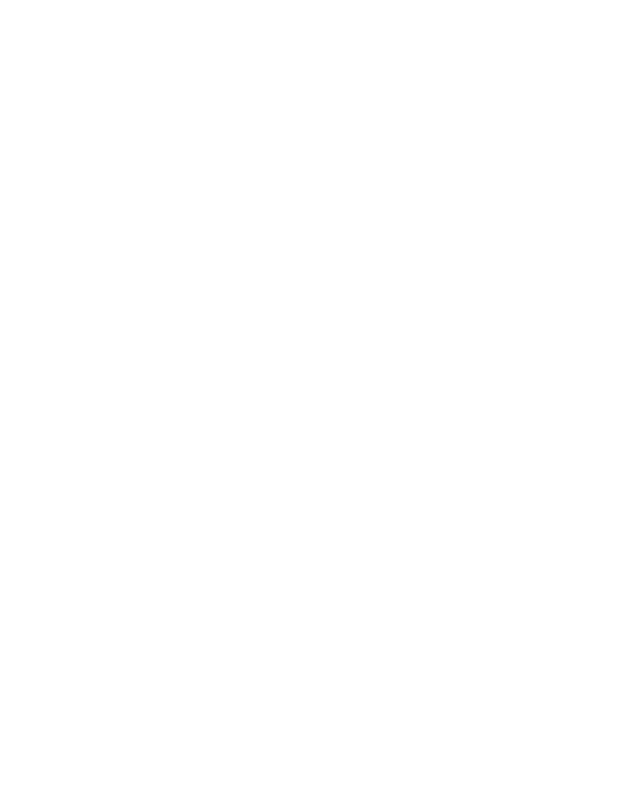
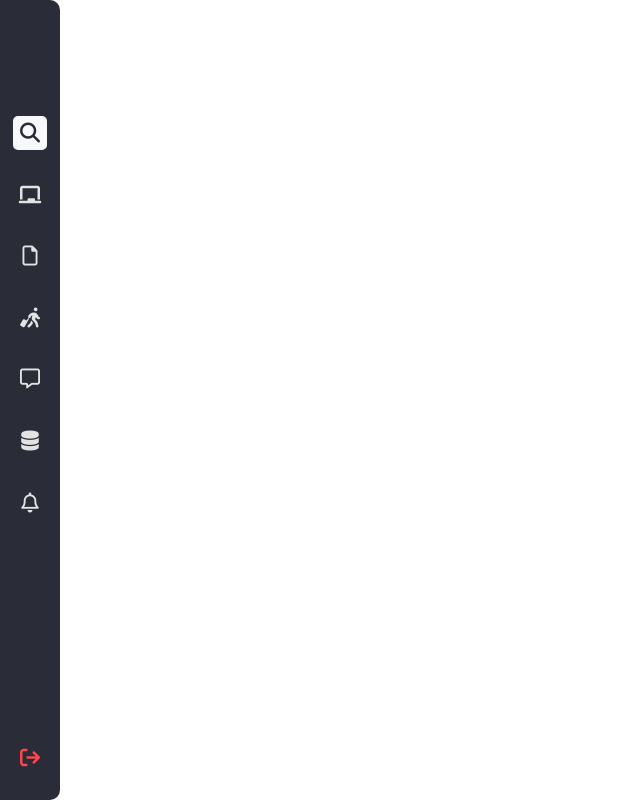
Before and after one commit to Pavan-loop/Learning-front-end, a plain HTML site: page Javascript/10-class-manupulation.html in a window 1280 px wide. Shown: the whole page, without its empty margins (0-640 px from the left). Drawn offline with Linux system fonts and the light colour scheme.

Commit message:
added icons

```diff
--- a/Javascript/10-class-manupulation.html
+++ b/Javascript/10-class-manupulation.html
@@ -3,9 +3,116 @@
 <head>
   <meta charset="UTF-8">
   <meta name="viewport" content="width=device-width, initial-scale=1.0">
+  <link rel="stylesheet" href="https://cdnjs.cloudflare.com/ajax/libs/font-awesome/6.5.1/css/all.min.css" integrity="sha512-DTOQO9RWCH3ppGqcWaEA1BIZOC6xxalwEsw9c2QQeAIftl+Vegovlnee1c9QX4TctnWMn13TZye+giMm8e2LwA==" crossorigin="anonymous" referrerpolicy="no-referrer" />
+  <link rel="stylesheet" href="https://cdnjs.cloudflare.com/ajax/libs/font-awesome/6.5.1/css/v5-font-face.min.css" integrity="sha512-DG+gORwHSOHlIRwrUl2peOlG9vcxDg8qnbI1WkCfttaERikRSgrRoDeDa1PK4uZD24IJwAeKb6TuQk+/15b66A==" crossorigin="anonymous" referrerpolicy="no-referrer" />
+  <link rel="stylesheet" href="https://fontawesome.com/icons/house?f=classic&s=regular">
   <title>Document</title>
+  <style>
+    body{
+      margin: 0;
+      padding: 0;
+      display: grid;
+      grid-template-columns: 60px 1fr;
+    }
+    .sidebar{
+      border-radius: 0 10px 10px 0;
+      background-color: #2A2D37;
+      display: grid;
+      grid-template-rows: 1fr 1.5fr 1.5fr 1.5fr 1.5fr 1.5fr 1.5fr 1.5fr 1.5fr 1.5fr 5fr;
+      cursor: pointer;
+    }
+    .logo,
+    .profile,
+    .sep,
+    .search,
+    .dashboard,
+    .product,
+    .client,
+    .message,
+    .database,
+    .notification,
+    .settings,
+    .logout{
+      color: rgb(227, 227, 227);
+      display: flex;
+      justify-content: center;
+      align-items: center;
+      font-size: 20px;
+    }
+    .hehe{
+      background-color: #F6F8FA;
+      color: #2A2D37;
+      font-weight: 100;
+      padding: 7px;
+      display: flex;
+      justify-content: center;
+      align-items: center;
+      border-radius: 5px;
+    }
+    .logoutelement{
+      position: fixed;
+      bottom: 0;
+      margin-bottom: 30px;
+      color: #fb474d;
+    }
+
+  </style>
 </head>
 <body>
+  <div class="sidebar">
+    <div class="logo"></div>
+    <div class="profile"></div>
+    <div class="search">
+      <div class="hehe">
+        <i class="fa-solid fa-magnifying-glass"></i>
+      </div>
+    </div>
+    <div class="dashboard">
+      <i class="fa-solid fa-chalkboard"></i>
+    </div>
+    <div class="product">
+      <i class="fa-regular fa-file"></i>
+    </div>
+    <div class="client">
+      <i class="fa-solid fa-person-walking-luggage"></i>
+    </div>
+    <div class="message">
+      <i class="fa-regular fa-message"></i>
+    </div>
+    <div class="database">
+      <i class="fa-solid fa-database"></i>
+    </div>
+    <div class="notification">
+      <i class="fa-regular fa-bell"></i>
+    </div>
+    <div class="settings"></div>
+    <div class="logout">
+      <div class="logoutelement">
+        <i class="fa-solid fa-arrow-right-from-bracket"></i>
+      </div>
+    </div>
+  </div>
+</body>
+<script>
+  var sidebar = document.querySelector('.sidebar');
+  var sidebarHeight = window.innerHeight;
+  console.log(sidebarHeight);
+  sidebar.style.height = sidebarHeight+'px';
 
-</body>
+  // Notes
+  /*
+  The modern browsers gives us access to a property called "classList". This classList
+  holds all the classes of a HTML element.
+
+  Add Class:
+    We can use the method add().
+
+    var selectedElement = getElementById('selector')/querySelector('selector');
+    syntax: selectedElement.classList.add('Myclass');
+    For example: selectedElement.classList.add('show');
+  */
+
+
+
+</script>
 </html>
```
